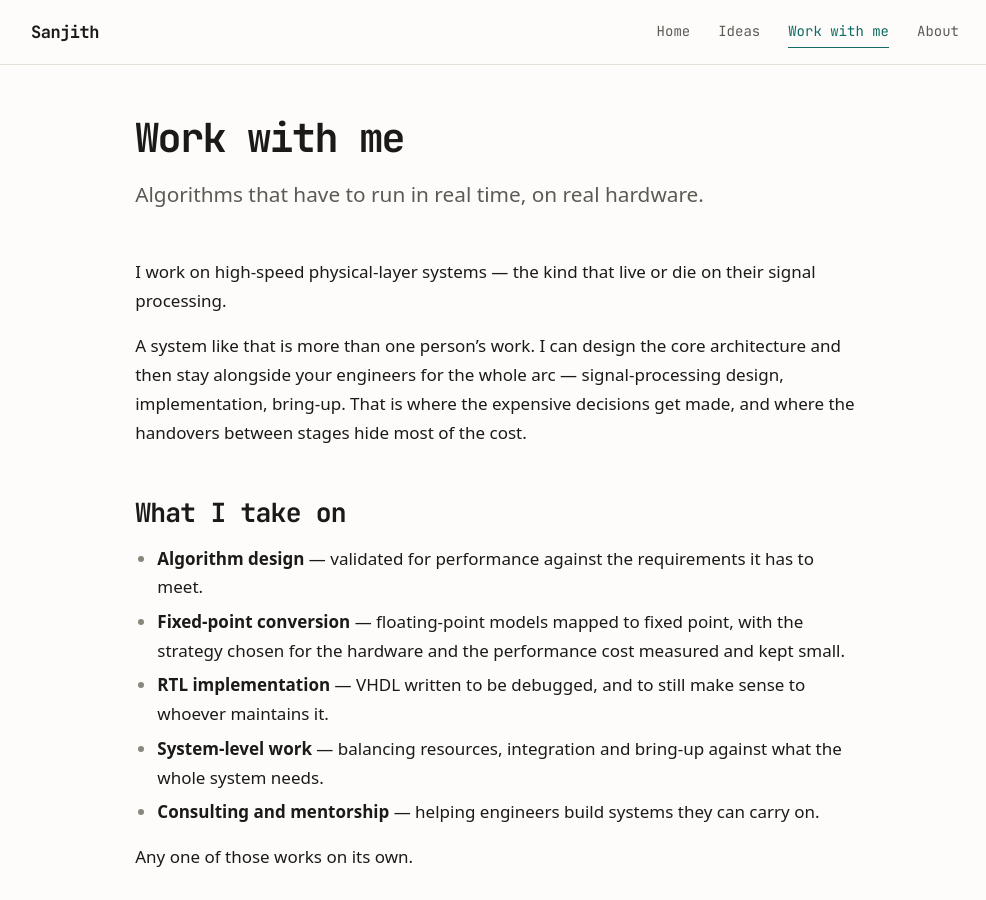
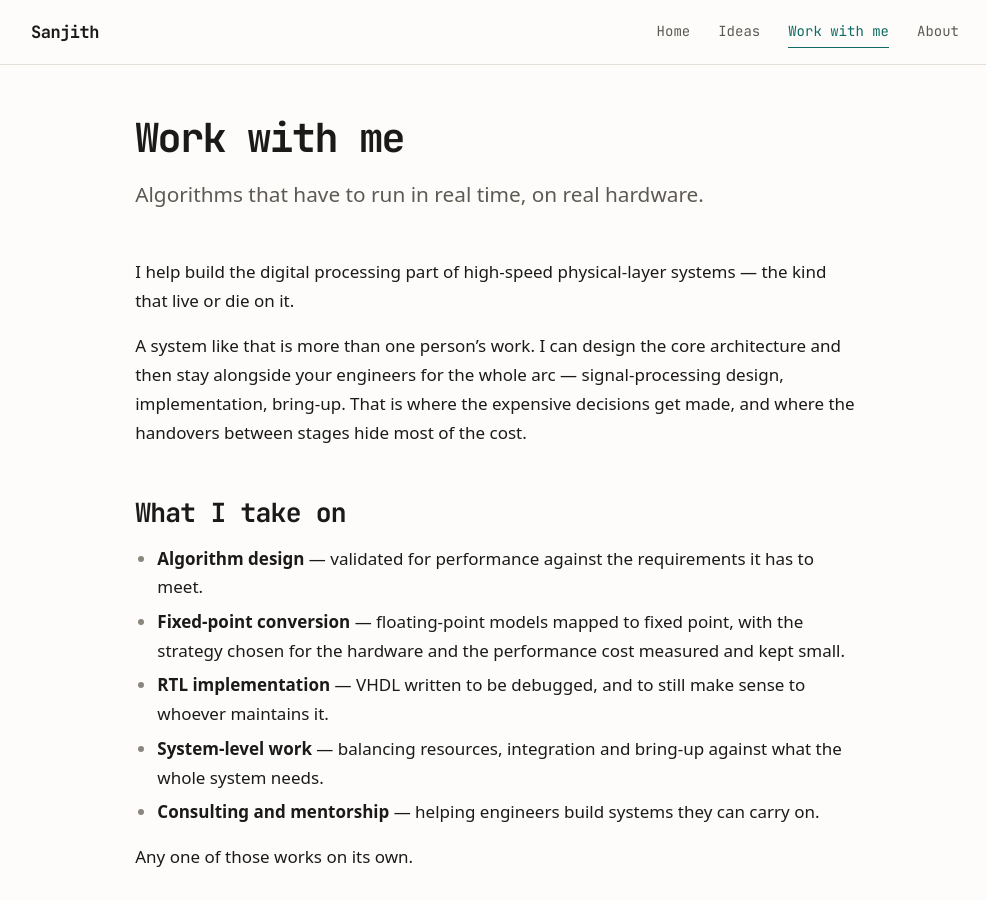
Before and after one commit to sanjith1999/sanjith1999.github.io, a Jekyll site: the page built from work.md, in a window 1280 px wide and 900 px high. Shown: the whole window, without its empty margins (145-1131 px from the left). Built offline with Jekyll 4.4.1, drawn with Linux system fonts in a browser that asks for light colours; some web fonts are replaced.

Commit message:
WIP002: Open the Work page with help build, not work on
"I work on" claimed the whole system; the offer is the digital processing
inside it, built with the client's team. The tail becomes "live or die on
it" so "processing" is not said twice in one sentence.

Co-Authored-By: Claude Opus 5 <noreply@anthropic.com>

```diff
--- a/work.md
+++ b/work.md
@@ -4,8 +4,8 @@ permalink: /work/
 subtitle: Algorithms that have to run in real time, on real hardware.
 ---
 
-I work on high-speed physical-layer systems — the kind that live or die on their signal
-processing.
+I help build the digital processing part of high-speed physical-layer systems — the kind
+that live or die on it.
 
 A system like that is more than one person's work. I can design the core architecture
 and then stay alongside your engineers for the whole arc — signal-processing design,
```
